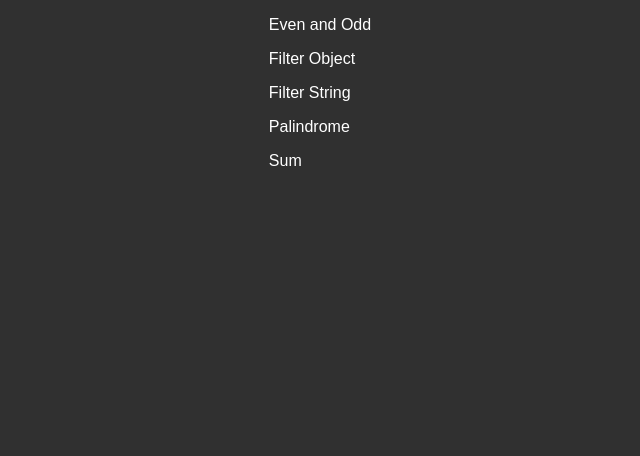
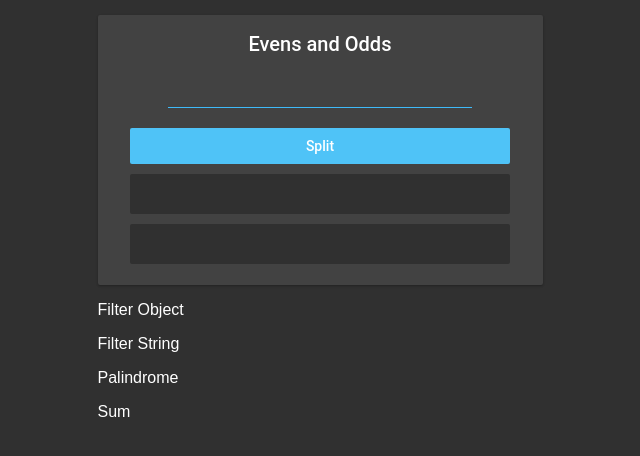
Before and after one commit to TenLongFingers/React-Toy-Problems, a React (Create React App) app: page / in a window 1280 px wide. Shown: the top 456 px of the page, without its empty margins (320-960 px from the left). Built offline with nearby package versions, Linux system fonts and the light colour scheme.

Commit message:
JSX added

```diff
--- a/src/components/Topics/EvenAndOdd.js
+++ b/src/components/Topics/EvenAndOdd.js
@@ -1,12 +1,16 @@
 import React, { Component } from "react";
 class EvenAndOdd extends Component {
   render() {
-    return <p>Even and Odd</p>;
+    return (
+      <div className="puzzleBox evenAndOddPB">
+        <h4>Evens and Odds</h4>
+        <input className="inputLine" />
+        <button className="confirmationButton">Split</button>
+        <span className="resultsBox" />
+        <span className="resultsBox" />
+      </div>
+    );
     //function that split evens into one array and odds into another (outside of the component? Can I add it at the bottom?)
-    //h4
-    //input
-    //"split" button
-    //two span elements for each array
   }
 }
 
```
